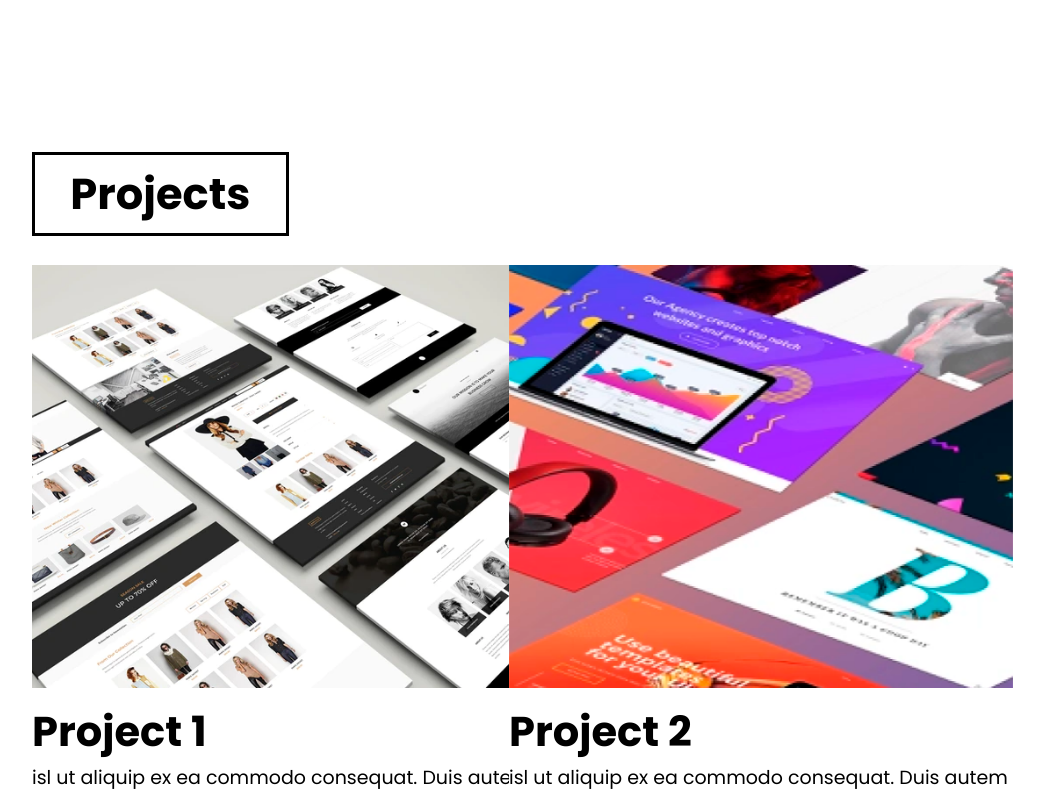
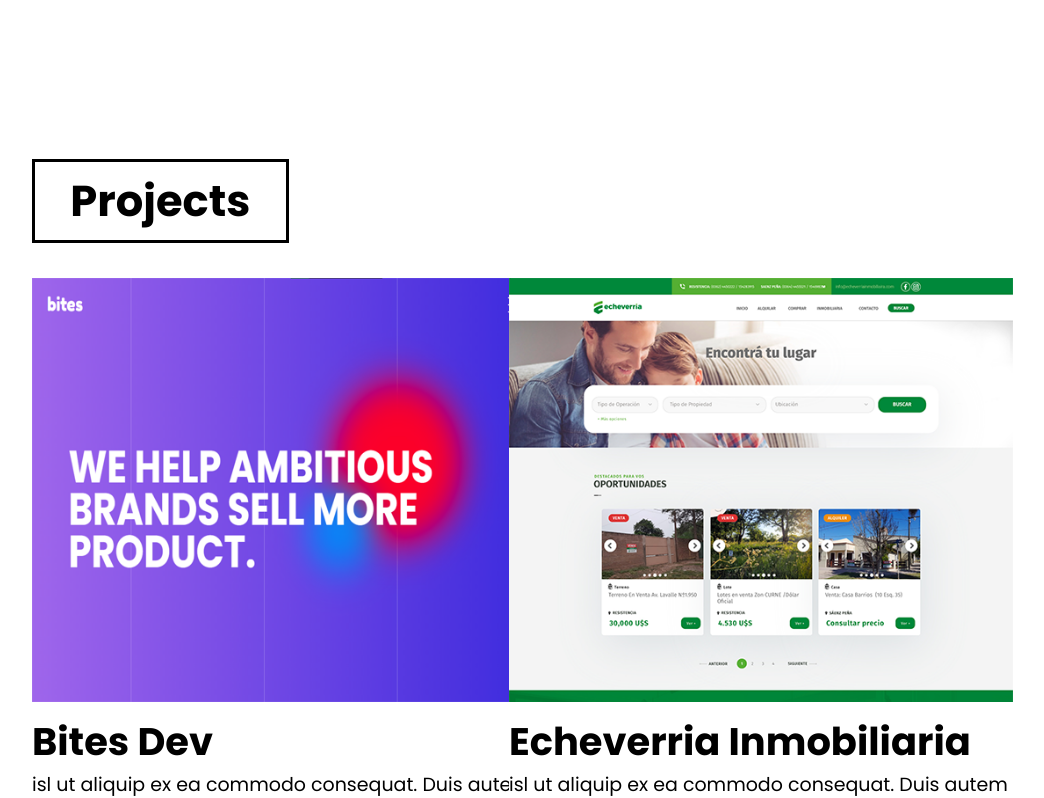
Before and after one commit to nlukestik/MyPortfolio, a React (Create React App) app: page / in a window 1280 px wide. Shown: the part 1180-1978 px from the top of the page, without its empty margins (160-1204 px from the left). Built offline with nearby package versions, Linux system fonts and the light colour scheme.

Commit message:
Minor changes and content upgraded in Projects

```diff
--- a/src/App.jsx
+++ b/src/App.jsx
@@ -10,7 +10,7 @@
 import Contact from './components/Contact.jsx'
 
 const useStyles = makeStyles({
-	root: {
+	home: {
 		display: "flex",
 		alignItems: "center",
 		minHeight: "75vh",
@@ -20,7 +20,13 @@
     backgroundSize: "170px 170px",
     backgroundPosition: "115px 90px",
 	},
-
+	section : {
+		margin: "10rem auto",
+    flexWrap: "wrap",
+    boxSizing: "border-box",
+		width: "70%",
+    maxWidth: "65em"
+	},
 })
 
 export default function App() {
@@ -29,22 +35,29 @@
 	return (
     <ThemeProvider theme={myTheme}>
 
-      <div className={classes.root} id="scroll-top">
+      <div className={classes.home} id="scroll-top">
 
         <NavBar />
         <Home />
 
       </div>
 
+
+      <div className={classes.section}>
+				<AboutMe id="aboutMe" />
+			</div>
+
+			{/* <div className={classes.section}>
+      	<Skills id="skills" />
+			</div> */}
+
+      <div className={classes.section}>
+				<Projects id="projects"/>
+			</div>
+
+			<Contact id="contact"/>
+
       <BackToTop />
-
-      <AboutMe />
-
-      {/* <Skills /> */}
-
-      <Projects />
-
-      <Contact />
 
     </ThemeProvider>
 
--- a/src/components/AboutMe.jsx
+++ b/src/components/AboutMe.jsx
@@ -1,24 +1,24 @@
 import React from 'react'
 import { makeStyles } from '@material-ui/core/styles'
+import SectionTitle from './SectionTitle';
 
 const useStyles = makeStyles((theme) => ({
-	root : {
-		margin: "10rem auto",
-    flexWrap: "wrap",
-    boxSizing: "border-box",
-		width: "70%",
-    maxWidth: "65em"
-
-	},
-	title : {
-		display: "inline-grid",
-    alignItems: "center",
-    textAlign: "center",
-    minWidth: "5.8em",
-    minHeight: "1.8em",
-		fontSize: "2.7em",
-		border: "3px solid black"
-	},
+	// root : {
+	// 	margin: "10rem auto",
+  //   flexWrap: "wrap",
+  //   boxSizing: "border-box",
+	// 	width: "70%",
+  //   maxWidth: "65em"
+	// },
+	// title : {
+	// 	display: "inline-grid",
+  //   alignItems: "center",
+  //   textAlign: "center",
+  //   minWidth: "5.8em",
+  //   minHeight: "1.8em",
+	// 	fontSize: "2.7em",
+	// 	border: "3px solid black"
+	// },
 	text : {
 		width: "55%",
 		margin: "2em auto",
@@ -29,13 +29,13 @@
 	},
 }));
 
-export default function AboutMe() {
+export default function AboutMe(props) {
 	const classes = useStyles()
 
 	return(
-		<section className={classes.root} id="aboutMe">
+		<section id={props.id}>
 
-			<h1 className={classes.title}>About me</h1>
+			<SectionTitle title="About me" />
 
 			<p className={classes.text}>
 				isl ut aliquip ex ea commodo consequat. Duis autem vel eum iriure dolor in hendrerit in
--- a/src/components/Home.jsx
+++ b/src/components/Home.jsx
@@ -69,7 +69,7 @@
 
       <img src="/images/avatar.png" alt="avatar" className={classes.avatar} />
 
-      <div className={classes.circle}>
+      <div className={classes.circle} id="btn-contact">
         <a href="#contact" className={classes.circleText}>
           <span style={{fontSize: "19px"}}>GET IN<br/></span>
           <span style={{fontSize: "17px"}}>TOUCH</span>
--- a/src/components/NavBar.jsx
+++ b/src/components/NavBar.jsx
@@ -33,10 +33,10 @@
                 {/* <img src="images/NL.png" alt="" style={{height:"4em"}} /> */}
               </div>
 
-              <a href="#aboutMe">About me</a>
-              <a href="#skills">Skills</a>
-              <a href="#projects">Projects</a>
-              {/* <a href="#contact" className={classes.hireMe}>hire me!</a> */}
+              <a id="nav-aboutMe" href="#aboutMe">About me</a>
+              <a id="nav-skills" href="#skills">Skills</a>
+              <a id="nav-projects" href="#projects">Projects</a>
+              {/* <a id="nav-contact" href="#contact" className={classes.hireMe}>hire me!</a> */}
 
             </div>
 
--- a/src/components/ProjectCard.jsx
+++ b/src/components/ProjectCard.jsx
@@ -13,7 +13,7 @@
   title : {
     margin: "0.3em 0 0",
     color: "black",
-    fontSize: "2.6em",
+    fontSize: "2.4em",
   },
   text : {
     margin: "0",
--- a/src/components/Projects.jsx
+++ b/src/components/Projects.jsx
@@ -1,43 +1,28 @@
 import React from 'react'
-import { makeStyles } from '@material-ui/core/styles'
+// import { makeStyles } from '@material-ui/core/styles'
 import { Grid } from '@material-ui/core';
 import ProjectCard from './ProjectCard';
+import SectionTitle from './SectionTitle'
 
-const useStyles = makeStyles((theme) => ({
-	root : {
-		margin: "10rem auto",
-    flexWrap: "wrap",
-    boxSizing: "border-box",
-		width: "70%",
-    maxWidth: "65em",
-	},
-	title : {
-		display: "inline-grid",
-    alignItems: "center",
-    textAlign: "center",
-    minWidth: "5.8em",
-    minHeight: "1.8em",
-		fontSize: "2.7em",
-		border: "3px solid black"
-	},
-  // cardsContainer : {
-  //   display: "flex",
-  //   maxHeight: "60em",
-  //   overflowX: "auto",
-  //   "&::-webkit-scrollbar" : {
-  //     width: "0"
-  //   }
-  // }
+// const useStyles = makeStyles((theme) => ({
+//   cardsContainer : {
+//     display: "flex",
+//     maxHeight: "60em",
+//     overflowX: "auto",
+//     "&::-webkit-scrollbar" : {
+//       width: "0"
+//     }
+//   }
 
-}));
+// }));
 
-export default function Projects() {
-  const classes = useStyles()
+export default function Projects(props) {
+  // const classes = useStyles()
 
 	return(
-    <div className={classes.root}>
+    <section id={props.id}>
 
-			<h1 id="projects" className={classes.title}>Projects</h1>
+			<SectionTitle title="Projects" />
 
       {/* <div className={classes.cardsContainer}> */}
 
@@ -45,20 +30,20 @@
 
         <Grid item sm={6} xs={12}>
           <ProjectCard
-            image="/images/project1.png"
-            title="Project 1"
+						image="/images/bites-dev.png"
+            title="Bites Dev"
             text="isl ut aliquip ex ea commodo consequat. Duis autem"
-            alt="Project 1"
+            alt="Bites Dev"
             marginLeft="0"
           />
         </Grid>
 
         <Grid item sm={6} xs={12}>
           <ProjectCard
-            image="/images/project2.png"
-            title="Project 2"
+            image="/images/echeverria-inmobiliaria.png"
+            title="Echeverria Inmobiliaria"
             text="isl ut aliquip ex ea commodo consequat. Duis autem"
-            alt="Project 2"
+            alt="Echeverria Inmobiliaria"
           />
         </Grid>
 
@@ -108,6 +93,6 @@
       {/* </div> */}
 
 
-		</div>
+		</section>
   )
 }
--- /dev/null
+++ b/src/components/SectionTitle.jsx
@@ -0,0 +1,25 @@
+import React from 'react'
+import { makeStyles } from '@material-ui/core/styles'
+
+const useStyles = makeStyles((theme) => ({
+	title : {
+		display: "inline-grid",
+    alignItems: "center",
+    textAlign: "center",
+    minWidth: "5.8em",
+    minHeight: "1.8em",
+		fontSize: "2.7em",
+		border: "3px solid black"
+	},
+
+}));
+
+export default function SectionTitle(props) {
+  const classes = useStyles()
+
+	return(
+    <>
+			<h1 className={classes.title}>{props.title}</h1>
+		</>
+  )
+}
```
Also changed, not shown: public/index.html (+27 -1 lines), public/images/bites-dev.png (added), public/images/echeverria-inmobiliaria.png (added), src/index.css (line endings or trailing spaces).
